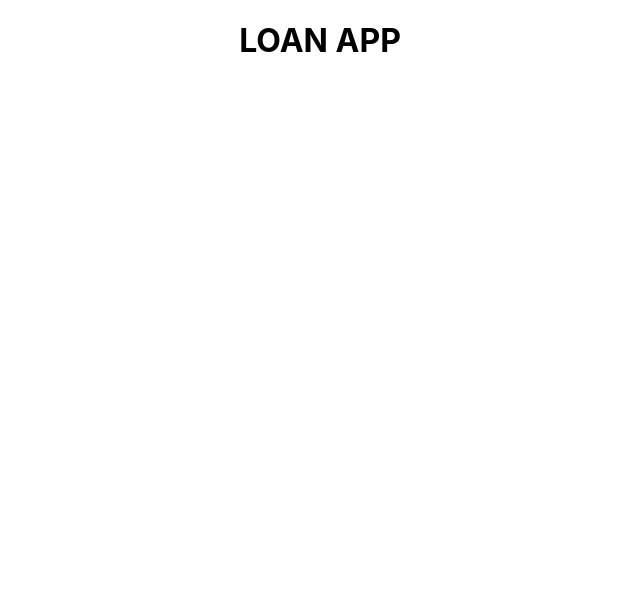
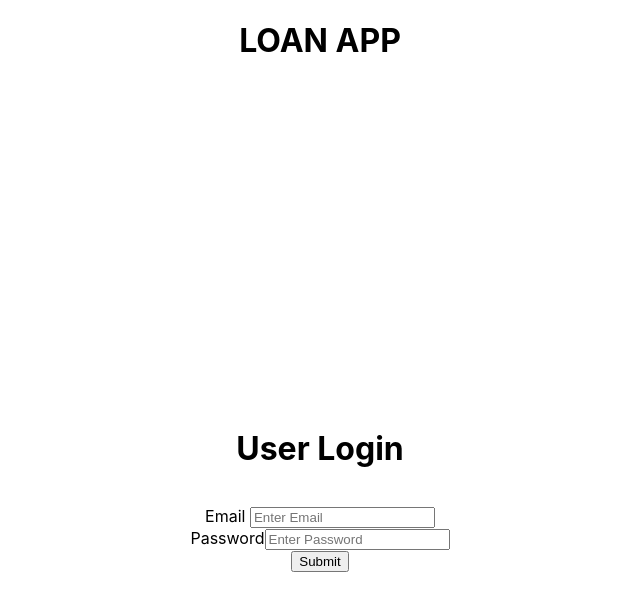
Before and after one commit to hshashank06/LOAN-MANAGEMENT-APP, a React (Create React App) app: page /login in a window 1280 px wide. Before the commit this address had no page. Shown: the top 610 px of the page, without its empty margins (320-960 px from the left). Built offline with nearby package versions, Linux system fonts and the light colour scheme.

Commit message:
Loan and register pages integrated

```diff
--- a/src/App.js
+++ b/src/App.js
@@ -1,6 +1,7 @@
 // import logo from './logo.svg';
 import './App.css';
 import RegistrationForm from './components/registrationForm';
+import Login from './components/login';
 import {BrowserRouter as Router, Route, Routes, Link} from 'react-router-dom'
 function App() {
 
@@ -20,7 +21,14 @@ function App() {
         } />
         <Route path='/register' element={<RegistrationForm onRegister={registerUser}/>} />
       </Routes>
+      <Routes>
+        <Route path='/' element={
+          <>
+          <Link to ='/login'><button>Login</button></Link></>
+        }/>
 
+        <Route path='/login' element={<Login onLogin={registerUser}/>}/>
+        </Routes>
 
     </div>
     </Router>
--- /dev/null
+++ b/src/components/login.js
@@ -0,0 +1,26 @@
+import React from "react";
+function Login(){
+
+    return(
+        <div style={{
+            display:"flex",
+            flexDirection: "column",
+            alignItems:"center",
+            justifyContent:"center",
+            width: "100vw",
+            height: "100vh"
+        }}>
+            <p className="title"> <h1>User Login</h1>
+           </p>
+            <form>
+               <div> <label htmlFor="email" >Email </label><input type ="email"placeholder="Enter Email"/>
+               </div>
+               <div><label For="password">Password</label><input type ="password" placeholder="Enter Password"/></div>
+                <input type ="submit"/>
+
+            </form>
+
+        </div>
+    );
+}
+export default Login;
```
